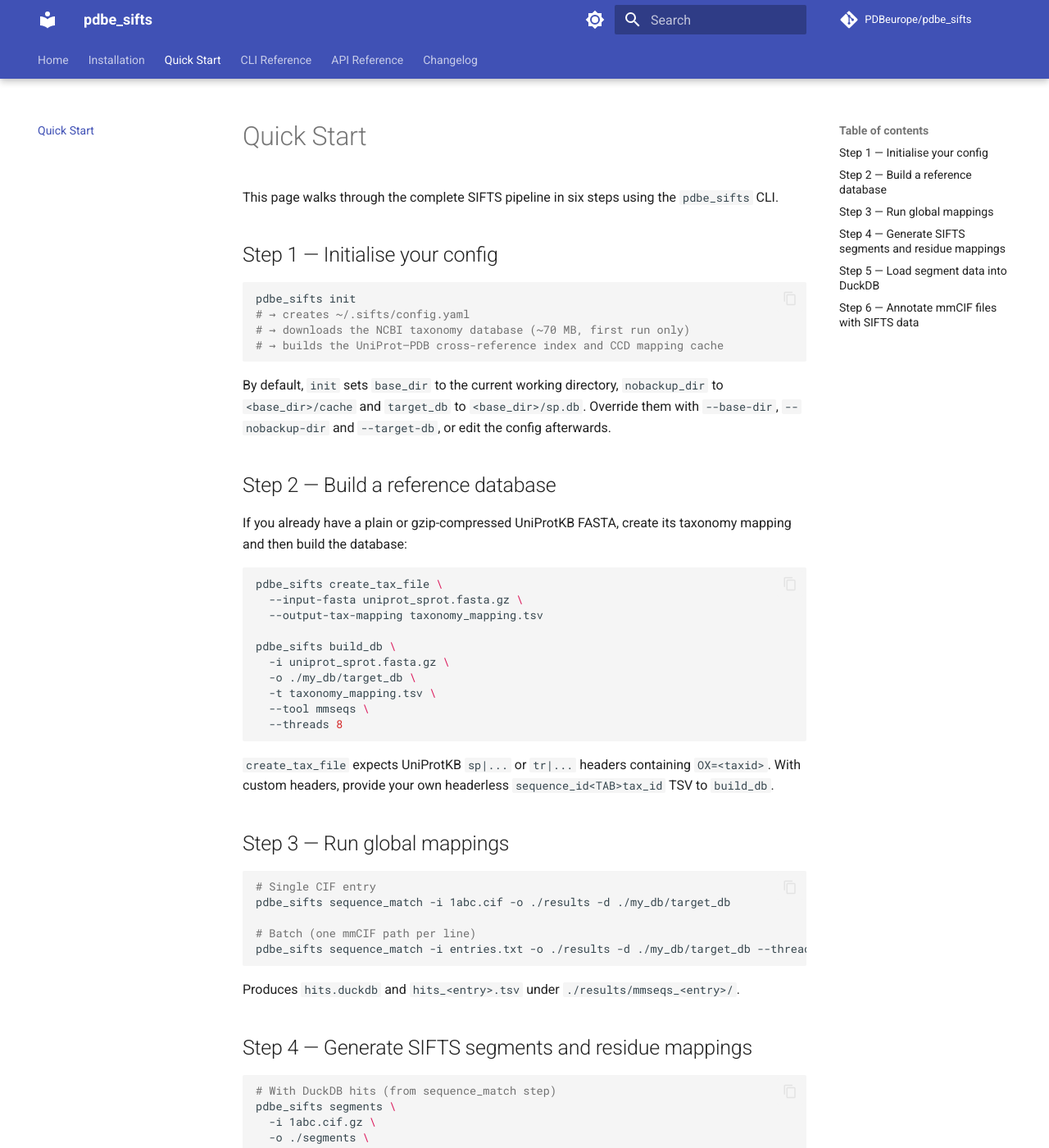
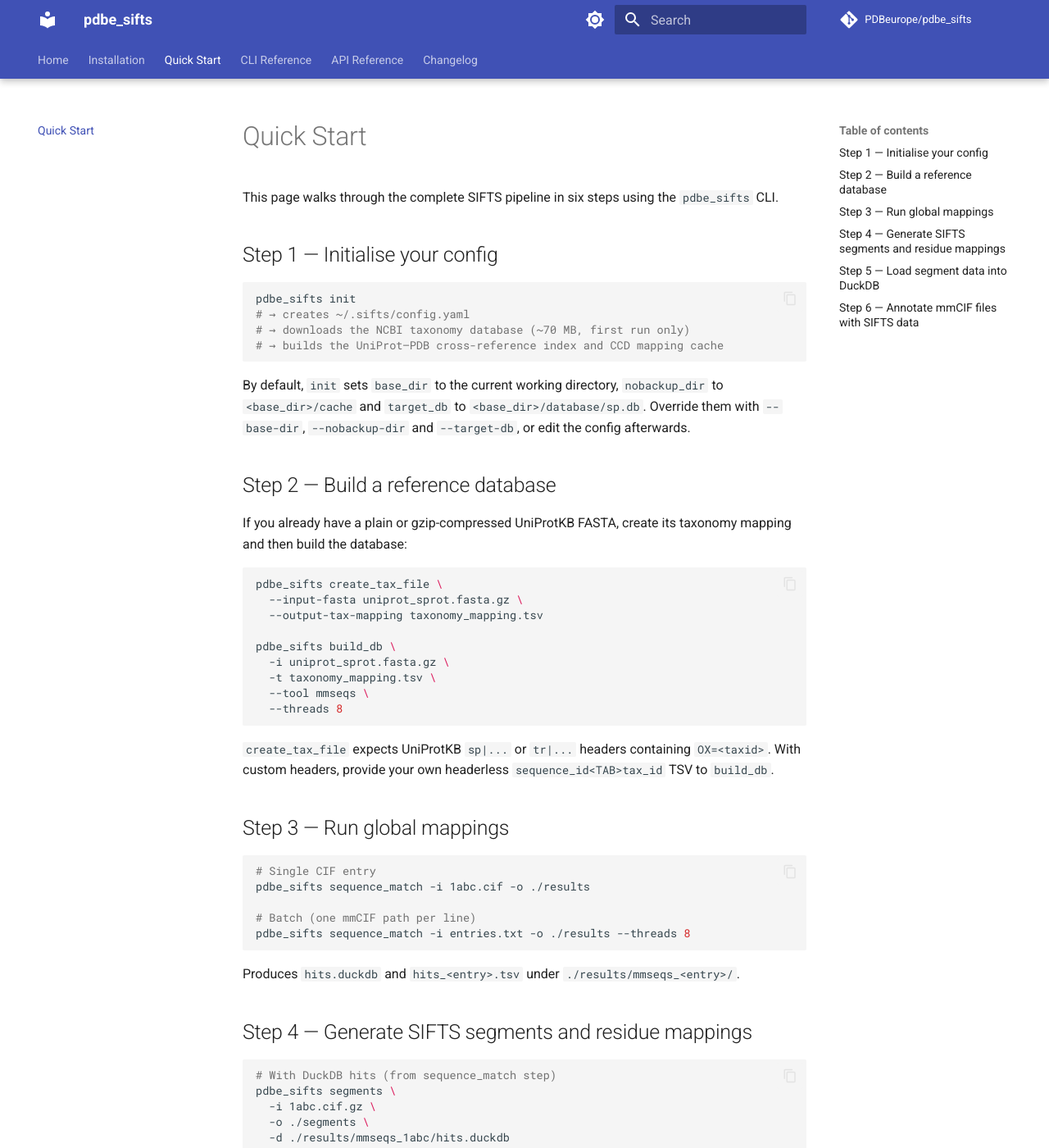
Before and after one commit to PDBeurope/SIFTS, an MkDocs documentation site: the page built from docs/quickstart.md, in a window 1280 px wide and 1400 px high. Shown: the whole window at 82% size. Built offline with MkDocs 1.6.1 and Material for MkDocs 9.7.7, drawn with Linux system fonts in a browser that asks for light colours; comment, search, counter and statistics services are not loaded.

Commit message:
Fix SwissProt DB location

````diff
--- a/docs/quickstart.md
+++ b/docs/quickstart.md
@@ -11,7 +11,7 @@
 # → builds the UniProt–PDB cross-reference index and CCD mapping cache
 ```
 
-By default, `init` sets `base_dir` to the current working directory, `nobackup_dir` to `<base_dir>/cache` and `target_db` to `<base_dir>/sp.db`. Override them with `--base-dir`, `--nobackup-dir` and `--target-db`, or edit the config afterwards.
+By default, `init` sets `base_dir` to the current working directory, `nobackup_dir` to `<base_dir>/cache` and `target_db` to `<base_dir>/database/sp.db`. Override them with `--base-dir`, `--nobackup-dir` and `--target-db`, or edit the config afterwards.
 
 ## Step 2 — Build a reference database
 
@@ -25,7 +25,6 @@
 
 pdbe_sifts build_db \
   -i uniprot_sprot.fasta.gz \
-  -o ./my_db/target_db \
   -t taxonomy_mapping.tsv \
   --tool mmseqs \
   --threads 8
@@ -39,10 +38,10 @@
 
 ```bash
 # Single CIF entry
-pdbe_sifts sequence_match -i 1abc.cif -o ./results -d ./my_db/target_db
+pdbe_sifts sequence_match -i 1abc.cif -o ./results
 
 # Batch (one mmCIF path per line)
-pdbe_sifts sequence_match -i entries.txt -o ./results -d ./my_db/target_db --threads 8
+pdbe_sifts sequence_match -i entries.txt -o ./results --threads 8
 ```
 
 Produces `hits.duckdb` and `hits_<entry>.tsv` under
--- a/src/pdbe_sifts/data/default_config.yaml
+++ b/src/pdbe_sifts/data/default_config.yaml
@@ -7,7 +7,7 @@
   # <base_dir>/cache.
   nobackup_dir: null
   # Search database path used by later build_db / sequence_match workflows.
-  # `pdbe_sifts init` defaults it to <base_dir>/sp.db.
+  # `pdbe_sifts init` defaults it to <base_dir>/database/sp.db.
   target_db: null
   # Local UniProt-to-PDB cross-reference DuckDB. Set automatically by
   # `pdbe_sifts init`.
````
Also changed, not shown: README.md (+3 -3 lines), docs/cli.md (+3 -4 lines), docs/installation.md (+1 -1 lines), 3 other files.
